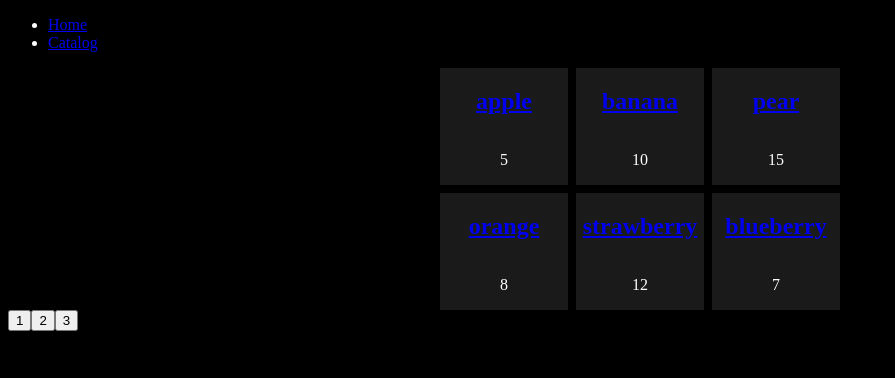
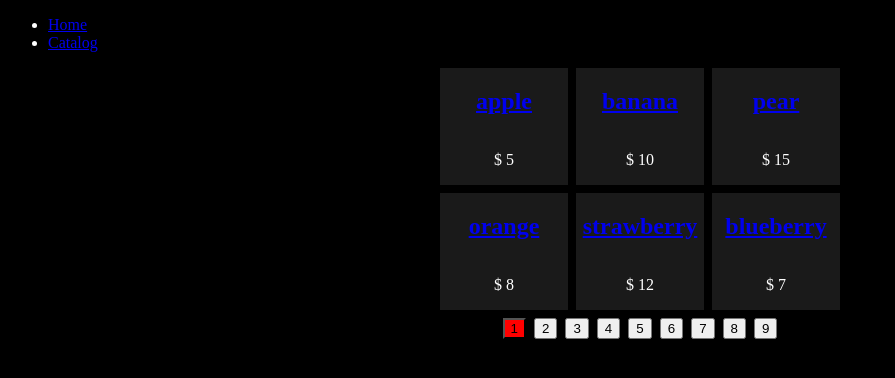
Before and after one commit to talattias11/Ecommerce-Client, a React (Vite) app: page /products in a window 1280 px wide. Shown: the top 378 px of the page, without its empty margins (0-895 px from the left). Built offline with nearby package versions, Linux system fonts and the light colour scheme.

Commit message:
Final stage Pagination

```diff
--- a/src/Components/Catalog.jsx
+++ b/src/Components/Catalog.jsx
@@ -1,30 +1,27 @@
 import { useState } from "react";
 import { products } from "../products";
 import ProductCard from "./ProductCard";
+import CatalogPagesLinks from "./CatalogPagesLinks";
 
 const itemsPerPage = 6;
+const pagesCount = Math.ceil(products.length / itemsPerPage);
 
 export default function Catalog() {
   const [curPageNum, setCurPageNum] = useState(1);
 
   const firstIndex = (curPageNum - 1) * itemsPerPage;
-  const seconedIndex = firstIndex + itemsPerPage;
+  const secondIndex = firstIndex + itemsPerPage;
 
-  const productsCards = products
-    .slice(firstIndex, seconedIndex)
-    .map((p) => <ProductCard key={p.id} product={p} />);
+  const productsCards =
+    products.slice(firstIndex, secondIndex)
+      .map(p => <ProductCard key={p.id} product={p} />);
 
   return <>
-      <div className="catalog-board">{productsCards}</div>
-      <CatalogPagesLinks selectedPage={curPageNum} />
-    </>
+    <div className="catalog-board">
+      {productsCards}
+    </div>
+    <CatalogPagesLinks selectedPageNum={curPageNum}
+      onPageBtnClick={num => setCurPageNum(num)}
+      pagesCount={pagesCount} />
+  </>;
 }
-
-function CatalogPagesLinks({selectedPage , products}) {
-      return <div className="pages-links">
-        <button>1</button>
-        <button>2</button>
-        <button>3</button>
-      </div>
-
-}
--- /dev/null
+++ b/src/Components/CatalogPagesLinks.jsx
@@ -0,0 +1,15 @@
+import PageLinkBtn from "./PageLinkBtn";
+
+export default function CatalogPagesLinks({ selectedPageNum,
+  onPageBtnClick, pagesCount }) {
+
+  const pagesBtns = Array.from({ length: pagesCount }, (_, i) =>
+    <PageLinkBtn key={i} pageNum={i + 1}
+      onPageBtnClick={onPageBtnClick}
+      isSelected={i + 1 === selectedPageNum} />
+  );
+
+  return <div className="pages-links">
+    {pagesBtns}
+  </div>;
+}
--- /dev/null
+++ b/src/Components/PageLinkBtn.jsx
@@ -0,0 +1,8 @@
+export default function PageLinkBtn({ pageNum, onPageBtnClick, isSelected }) {
+    const buttonStyle = { backgroundColor: isSelected ? 'red' : '' };
+
+    return <button style={buttonStyle}
+      onClick={() => onPageBtnClick(pageNum)}>
+      {pageNum}
+    </button>;
+  }
--- a/src/Components/ProductCard.jsx
+++ b/src/Components/ProductCard.jsx
@@ -6,6 +6,6 @@ export default function ProductCard({product}) {
       <Link to={`/products/${product.id}`}>
         <h2>{product.name}</h2>
       </Link>
-      <p>{product.price}</p>
+      <p>$ {product.price}</p>
     </div>
 }
--- a/src/index.css
+++ b/src/index.css
@@ -16,3 +16,10 @@ body {
   align-items: center;
   background-color: hsl(0, 0%, 10%);
 }
+
+.pages-links {
+  display: flex;
+  justify-content: center;
+  padding-block: .5rem;
+  gap: .5rem;
+}
```
